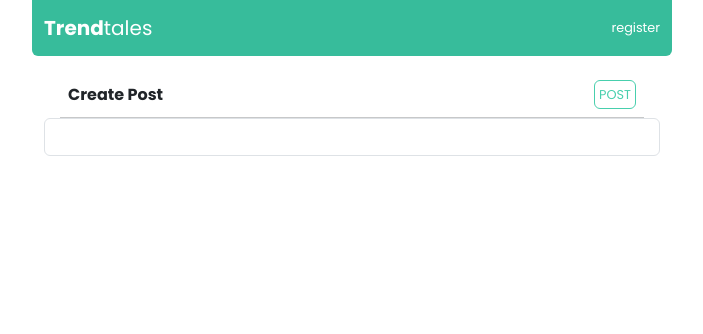
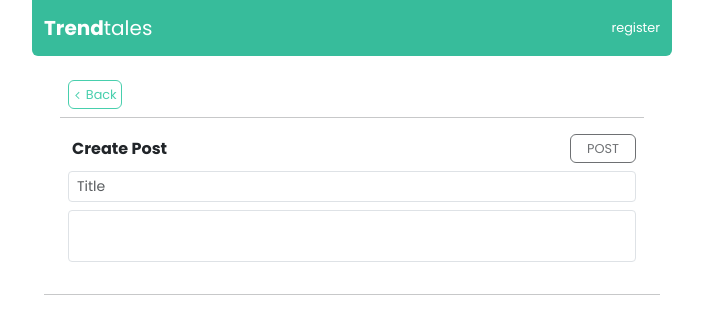
Before and after one commit to reybalolot/trend-tales, a React (Vite) app in the folder client/: page /post/create in a window 1280 px wide. Shown: the top 334 px of the page, without its empty margins (288-991 px from the left). Built offline with nearby package versions, Linux system fonts and the light colour scheme; no server answers.

Commit message:
client: added createPost

```diff
--- a/client/src/App.css
+++ b/client/src/App.css
@@ -1,5 +1,9 @@
 .main-container {
     padding: 0 25%;
+}
+/* this is for the sonner exclusive li padding */
+li {
+    padding: 10px;
 }
 
 .navbar {
@@ -30,6 +34,11 @@
     border: 1px solid #48cfad;
 }
 
+.text-area {
+    display: block;
+    overflow: hidden;
+    resize: none;
+}
 
 .comment-card {
     background-color: #f3f3f3;
--- a/client/src/components/Post.jsx
+++ b/client/src/components/Post.jsx
@@ -56,7 +56,7 @@
                 </Card.Text>
             </Card.Body>
             <Card.Footer className="text-xs card-footer">
-                By: { fetchedAuthor } | { new Date(updatedOn).toLocaleString('en-US', dateOptions) }
+                { fetchedAuthor } | { new Date(updatedOn).toLocaleString('en-US', dateOptions) }
             </Card.Footer>
         </Card>
         </>
--- a/client/src/pages/CreatePost.jsx
+++ b/client/src/pages/CreatePost.jsx
@@ -1,29 +1,99 @@
+import { useEffect, useRef, useState } from 'react';
+import { Container, Row, Form} from "react-bootstrap";
+import { useNavigate } from "react-router-dom";
 import { Toaster, toast } from "sonner";
-import { Container, Row, Form} from "react-bootstrap";
-
+import { MdArrowBackIosNew } from 'react-icons/md';
 
 const CreatePost = () => {
+
+    const [ title, setTitle ] = useState('');
+    const [ body, setBody ] = useState('');
+    const [ isContent, setIsContent ] = useState(false);
+    const textAreaRef = useRef(null);
+    const navigate = useNavigate();
+    const url = import.meta.env.VITE_REACT_API_URL || 'http://localhost:4000';
+
+    const back = () => {
+        setTitle('');
+        setBody('');
+        navigate(-1);
+    }
+
+    const savePost = () => {
+        fetch(`${url}/posts/add`, {
+            method: 'POST',
+			headers: {
+				"Content-Type": "application/json",
+                Authorization: `Bearer ${localStorage.getItem('token')}`
+			},
+			body: JSON.stringify({
+				title: title,
+				content: body
+			})
+        })
+        .then(res => res.json())
+		.then(data => {
+			if (data.message === 'Post created successfully') {
+                toast.success('Post created successfully')
+                setTitle('');
+                setBody('');
+                setTimeout(() => {
+                    navigate(-1);
+                }, 2000);
+            }
+		})
+		.catch(() => {
+            toast.error('Something went wrong. Please try again.')
+		});
+    }
+
+    useEffect(() => {
+        const textarea = textAreaRef.current;
+        const autoResize = () => {
+            textarea.style.height = 'auto';
+            textarea.style.height = `${textarea.scrollHeight}px`;
+        };
+        textarea.addEventListener('input', autoResize);
+    },[])
+
+    useEffect(() => {
+        if (title !== '' && body !== '') {
+            setIsContent(true);
+        }
+        if (title === '' || body === '') {
+            setIsContent(false);
+        }
+    }, [title, body])
+
     return (
         <>
             <div>
                 <Toaster richColors position="top-center" style={{paddingLeft: '0px'}}/>
             </div>
-            <Container className="" id="home">
+            <Container className="" id="create">
                 <Row className="px-4 pt-4 pb-2">
                     <div className="d-flex align-items-center justify-content-between">
-                        <div className="fw-bold">Create Post</div>
-                        <button className="btn btn-add flex text-sm p-1" onClick={() => toast('Will add toast')}>POST</button>
+                        <button className="btn btn-add flex text-sm p-1 me-3" onClick={() => back(-1)}><MdArrowBackIosNew className="pe-1"/>Back</button>
                     </div>
                 </Row>
                 <hr  className="m-0 mx-3"/>
-                <Form>
+                <Form className="mx-4 py-3">
+                    <div className="d-flex align-items-center justify-content-between">
+                        <div className="fw-bold mx-1">Create Post</div>
+                        { isContent ? (
+                            <div className="btn btn-success flex text-sm px-3 py-1" onClick={() => savePost()}>POST</div>
+                        ) : (
+                            <div className="disabled btn btn-success-outline flex text-sm px-3 py-1" onClick={() => savePost()}>POST</div>
+                        )}
+                    </div>
+                    <Form.Group className="my-2">
+                        <Form.Control type="text" maxLength={100} size="sm" placeholder="Title" value={title}  onChange={(e) => setTitle(e.target.value)}/>
+                    </Form.Group>
                     <Form.Group>
-                        <Form.Control>
-
-                        </Form.Control>
+                        <Form.Control as="textarea" className="text-area"  size='sm' value={body} ref={textAreaRef} onChange={(e) => setBody(e.target.value)}/>
                     </Form.Group>
-
                 </Form>
+                <hr />
             </Container>
         </>
     )
--- a/client/src/pages/PostDetails.jsx
+++ b/client/src/pages/PostDetails.jsx
@@ -1,5 +1,5 @@
 import { useEffect, useState } from "react";
-import { Container, Row, Card, Button } from "react-bootstrap";
+import { Container, Row, Card } from "react-bootstrap";
 import { MdArrowBackIosNew } from "react-icons/md";
 import { Link, useNavigate, useParams} from "react-router-dom";
 import { Toaster, toast } from "sonner";
--- a/client/src/pages/Posts.jsx
+++ b/client/src/pages/Posts.jsx
@@ -51,7 +51,7 @@
             <Container className="" id="home">
                 <Row className="px-4 pt-4 pb-2">
                     <div className="d-flex align-items-center justify-content-between">
-                        <div className="fw-bold">All Posts</div>
+                        <div className="fw-bold">All Blog Posts</div>
                         <button className="btn btn-add flex text-sm p-1" onClick={() => createPost()}><MdAdd/> Add</button>
                     </div>
                 </Row>
```
